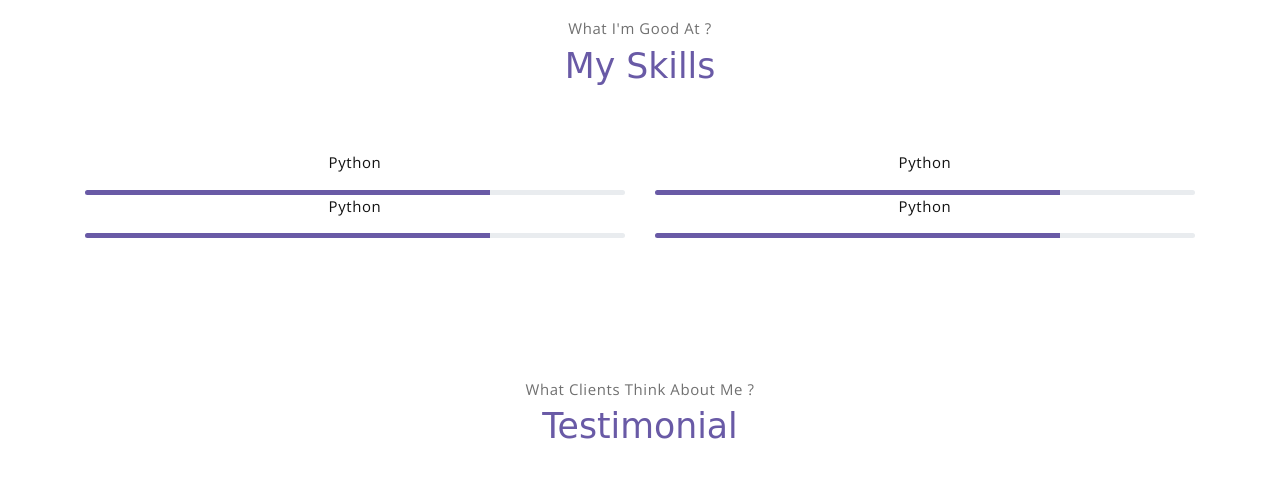
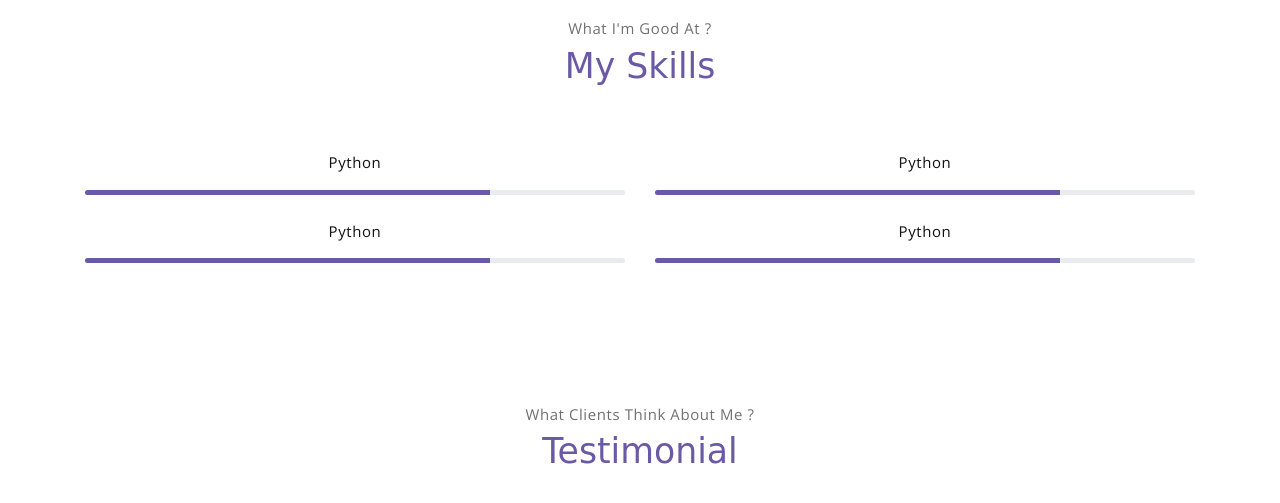
Before and after one commit to alperenynk/Django_Site, a Django app: template templates/index.html in a window 1280 px wide. Shown: the part 1256-1759 px from the top of the page. Run offline with Django 5.2, Linux system fonts and the light colour scheme; the template is opened without the code that fills it, so the values that code supplies are empty; some libraries are stand-ins or nearby versions; some web fonts are replaced.

Commit message:
refactor: some changes in index.html

```diff
--- a/templates/index.html
+++ b/templates/index.html
@@ -53,13 +53,7 @@
 
                 <div class="row">
 
-                    <div class="col-md-6">
-                        <p>Python</p>
-                        <div class="progress">
-                            <div class="progress-bar w-75" role="progressbar" aria-valuenow="75" aria-valuemin="0"
-                                 aria-valuemax="100"></div>
-                        </div>
-                    </div>
+                    <!--Üst 2-->
 
                     <div class="col-md-6">
                         <p>Python</p>
@@ -77,7 +71,17 @@
                         </div>
                     </div>
 
-                    <div class="col-md-6">
+                    <!--Alt 2-->
+
+                    <div class="col-md-6" style="margin-top: 25px;">
+                        <p>Python</p>
+                        <div class="progress">
+                            <div class="progress-bar w-75" role="progressbar" aria-valuenow="75" aria-valuemin="0"
+                                 aria-valuemax="100"></div>
+                        </div>
+                    </div>
+
+                    <div class="col-md-6" style="margin-top: 25px;">
                         <p>Python</p>
                         <div class="progress">
                             <div class="progress-bar w-75" role="progressbar" aria-valuenow="75" aria-valuemin="0"
```
